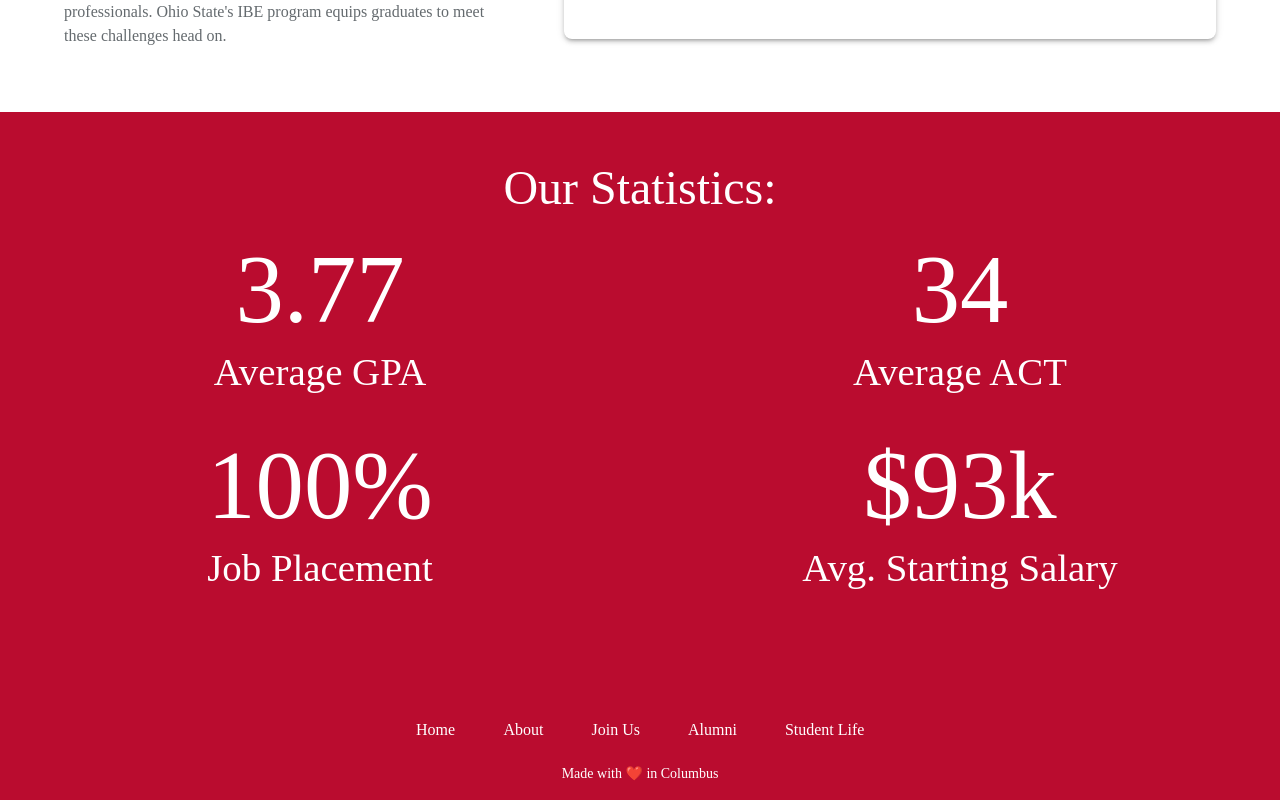
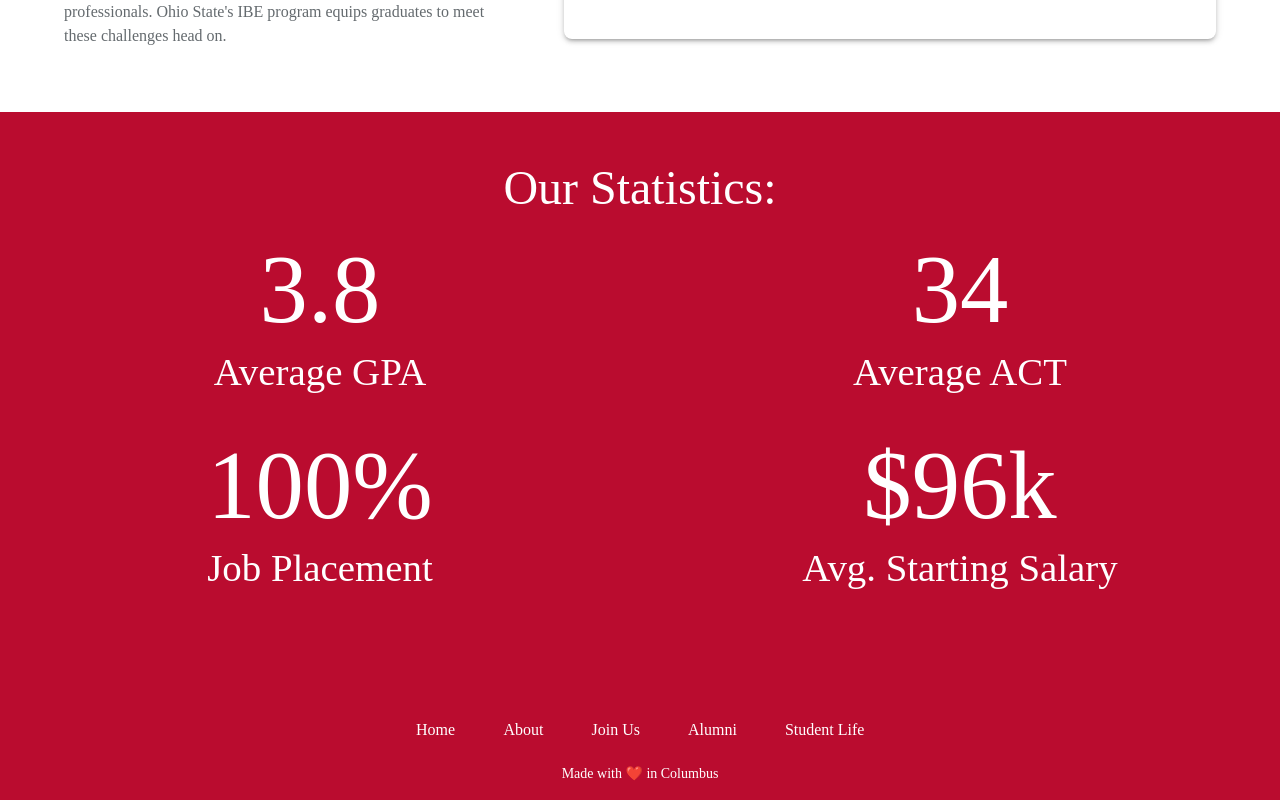
Before and after one commit to ibe-osu/ibe, a Next.js app: page / in a window 1280 px wide. Shown: the part 1200-2000 px from the top of the page. Built offline with nearby package versions, Linux system fonts and the light colour scheme; grey boxes are pictures that could not be loaded; some icons are missing; a web font is replaced by a local one; what @mui/material-nextjs would draw is missing.

Commit message:
LANDING - stats update

```diff
--- a/src/components/home/OurStats.tsx
+++ b/src/components/home/OurStats.tsx
@@ -50,10 +50,10 @@ export default function OurStats() {
         Our Statistics:
       </Typography>
       <Grid container justifyContent="space-evenly" alignItems="center">
-        <Stat value="3.77" label="Average GPA" />
+        <Stat value="3.8" label="Average GPA" />
         <Stat value="34" label="Average ACT" />
         <Stat value="100%" label="Job Placement" />
-        <Stat value="$93k" label="Avg. Starting Salary" />
+        <Stat value="$96k" label="Avg. Starting Salary" />
       </Grid>
     </Box>
   );
```
